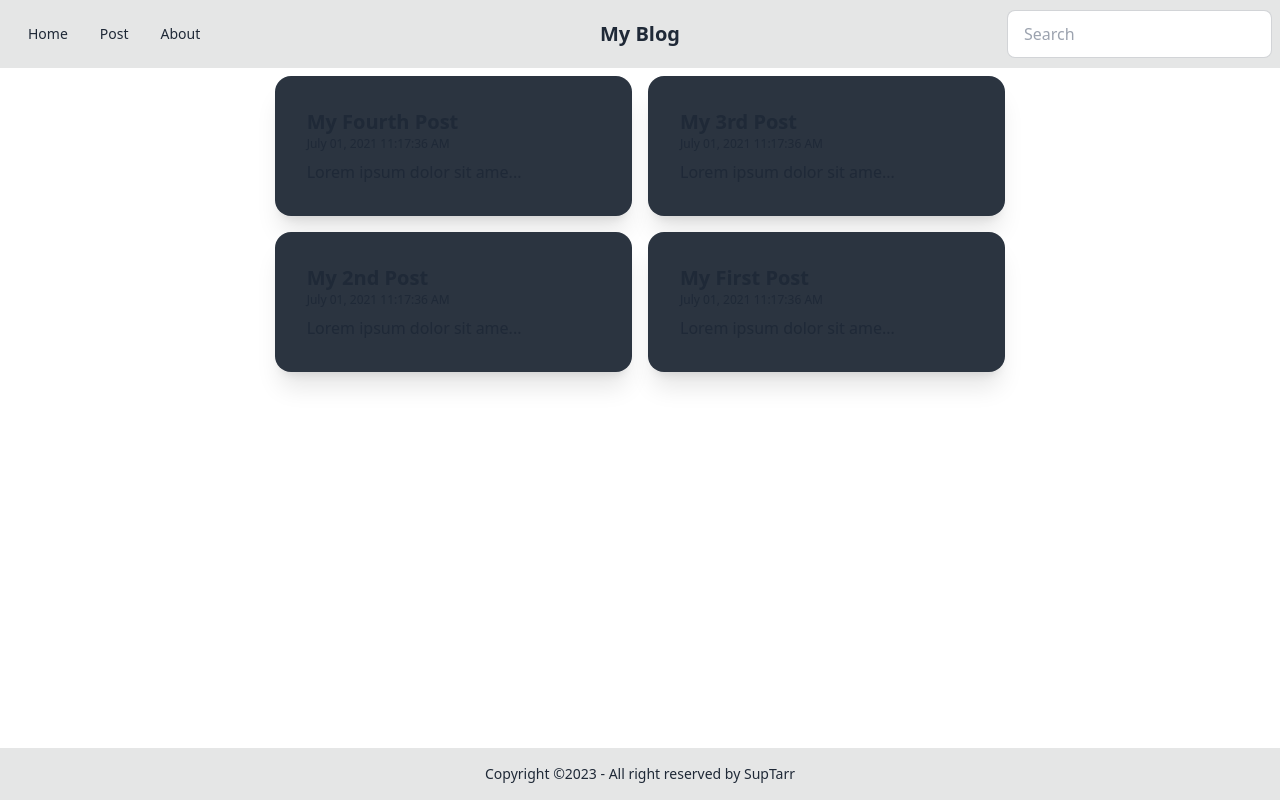
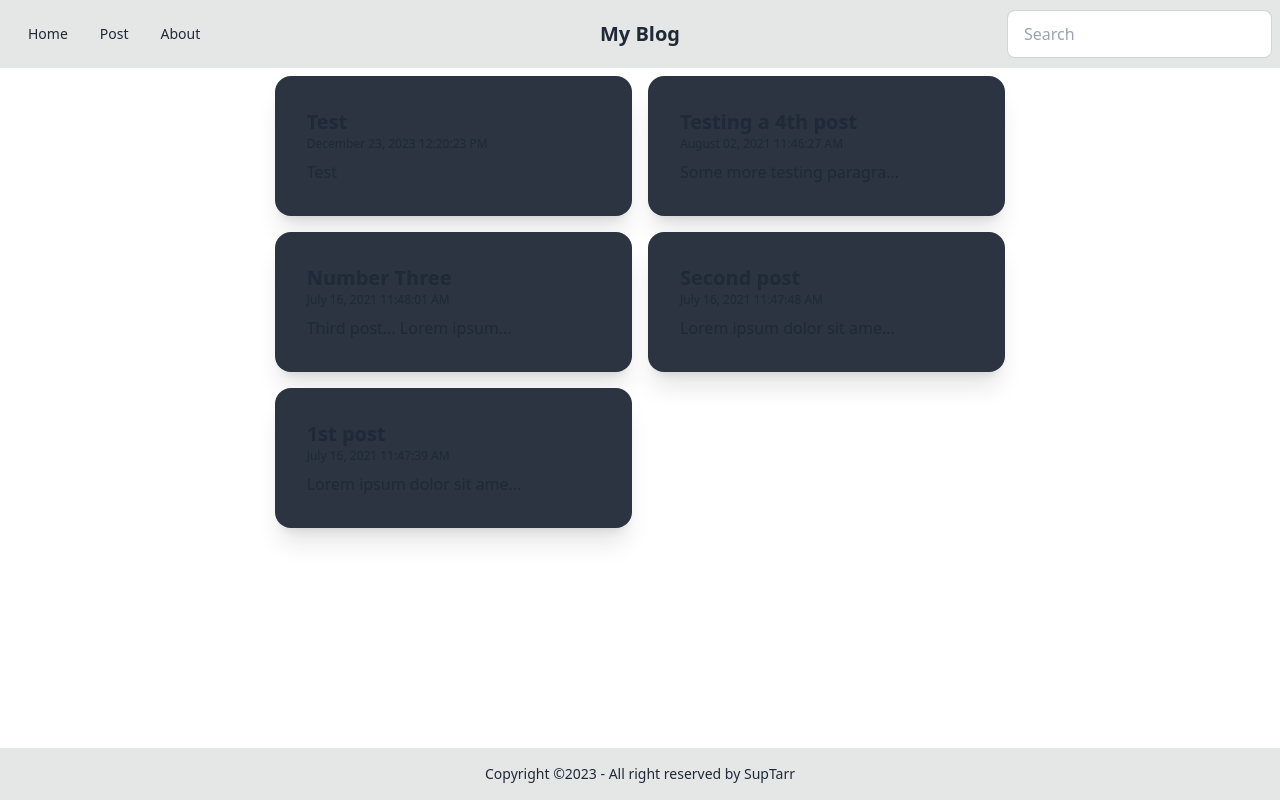
Before and after one commit to SupTarr/my-blog, a React (Vite) app: page / in a window 1280 px wide. Built offline with nearby package versions, Linux system fonts and the light colour scheme; data requests are answered from the project's data file.

Commit message:
feat: add CRUD by Axios from json-server

```diff
--- /dev/null
+++ b/data/db.json
@@ -0,0 +1,34 @@
+{
+  "posts": [
+    {
+      "id": 1,
+      "title": "1st post",
+      "datetime": "July 16, 2021 11:47:39 AM",
+      "body": "Lorem ipsum dolor sit amet, consectetur adipiscing elit, sed do eiusmod tempor incididunt ut labore et dolore magna aliqua. Ut enim ad minim veniam, quis nostrud exercitation ullamco laboris nisi ut aliquip ex ea commodo consequat. Duis aute irure dolor in reprehenderit in voluptate velit esse cillum dolore eu fugiat nulla pariatur. Excepteur sint occaecat cupidatat non proident, sunt in culpa qui officia deserunt mollit anim id est laborum."
+    },
+    {
+      "id": 2,
+      "title": "Second post",
+      "datetime": "July 16, 2021 11:47:48 AM",
+      "body": "Lorem ipsum dolor sit amet, consectetur adipiscing elit, sed do eiusmod tempor incididunt ut labore et dolore magna aliqua. Ut enim ad minim veniam, quis nostrud exercitation ullamco laboris nisi ut aliquip ex ea commodo consequat. Duis aute irure dolor in reprehenderit in voluptate velit esse cillum dolore eu fugiat nulla pariatur. Excepteur sint occaecat cupidatat non proident, sunt in culpa qui officia deserunt mollit anim id est laborum. two"
+    },
+    {
+      "id": 3,
+      "title": "Number Three",
+      "datetime": "July 16, 2021 11:48:01 AM",
+      "body": "Third post... Lorem ipsum dolor sit amet, consectetur adipiscing elit, sed do eiusmod tempor incididunt ut labore et dolore magna aliqua. Ut enim ad minim veniam, quis nostrud exercitation ullamco laboris nisi ut aliquip ex ea commodo consequat. Duis aute irure dolor in reprehenderit in voluptate velit esse cillum dolore eu fugiat nulla pariatur. Excepteur sint occaecat cupidatat non proident, sunt in culpa qui officia deserunt mollit anim id est laborum."
+    },
+    {
+      "id": 4,
+      "title": "Testing a 4th post",
+      "datetime": "August 02, 2021 11:46:27 AM",
+      "body": "Some more testing paragraphs!"
+    },
+    {
+      "id": 5,
+      "datetime": "December 23, 2023 12:20:23 PM",
+      "title": "Test",
+      "body": "Test"
+    }
+  ]
+}
--- a/package.json
+++ b/package.json
@@ -7,9 +7,11 @@
     "dev": "vite",
     "build": "tsc && vite build",
     "lint": "eslint . --ext ts,tsx --report-unused-disable-directives --max-warnings 0",
-    "preview": "vite preview"
+    "preview": "vite preview",
+    "server": "npx json-server -p 3500 -w data/db.json"
   },
   "dependencies": {
+    "axios": "^1.6.2",
     "date-fns": "^3.0.6",
     "react": "^18.2.0",
     "react-dom": "^18.2.0",
--- a/src/App.tsx
+++ b/src/App.tsx
@@ -1,7 +1,8 @@
 import { useEffect, useState } from "react";
-import { Routes, Route, useNavigate } from "react-router-dom";
+import { Routes, Route, useNavigate, useParams } from "react-router-dom";
 import { format } from "date-fns";
 import { Post } from "./types/Post";
+import Api from "./api/posts";
 import Layout from "./components/Layout";
 import PageHome from "./pages/PageHome";
 import PageNewPost from "./pages/PageNewPost";
@@ -12,36 +13,22 @@ import Page404 from "./pages/Page404";
 function App() {
   const navigate = useNavigate();
 
-  const [posts, setPosts] = useState<Post[]>([
-    {
-      id: 1,
-      title: "My First Post",
-      datetime: "July 01, 2021 11:17:36 AM",
-      body: "Lorem ipsum dolor sit amet consectetur adipisicing elit. Quis consequatur expedita, assumenda similique non optio! Modi nesciunt excepturi corrupti atque blanditiis quo nobis, non optio quae possimus illum exercitationem ipsa!",
-    },
-    {
-      id: 2,
-      title: "My 2nd Post",
-      datetime: "July 01, 2021 11:17:36 AM",
-      body: "Lorem ipsum dolor sit amet consectetur adipisicing elit. Quis consequatur expedita, assumenda similique non optio! Modi nesciunt excepturi corrupti atque blanditiis quo nobis, non optio quae possimus illum exercitationem ipsa!",
-    },
-    {
-      id: 3,
-      title: "My 3rd Post",
-      datetime: "July 01, 2021 11:17:36 AM",
-      body: "Lorem ipsum dolor sit amet consectetur adipisicing elit. Quis consequatur expedita, assumenda similique non optio! Modi nesciunt excepturi corrupti atque blanditiis quo nobis, non optio quae possimus illum exercitationem ipsa!",
-    },
-    {
-      id: 4,
-      title: "My Fourth Post",
-      datetime: "July 01, 2021 11:17:36 AM",
-      body: "Lorem ipsum dolor sit amet consectetur adipisicing elit. Quis consequatur expedita, assumenda similique non optio! Modi nesciunt excepturi corrupti atque blanditiis quo nobis, non optio quae possimus illum exercitationem ipsa!",
-    },
-  ]);
+  const [posts, setPosts] = useState<Post[]>([]);
   const [search, setSearch] = useState<string>("");
   const [searchResults, setSearchResults] = useState<Post[]>([]);
   const [postTitle, setPostTitle] = useState<string>("");
   const [postBody, setPostBody] = useState<string>("");
+
+  useEffect(() => {
+    (async () => {
+      try {
+        const response = await Api.get("/posts");
+        setPosts(response.data);
+      } catch (err) {
+        console.log(`>> error: ${(err as Error).message}`);
+      }
+    })();
+  }, []);
 
   useEffect(() => {
     const filteredResults = posts.filter(
@@ -52,25 +39,42 @@ function App() {
     setSearchResults(filteredResults.reverse());
   }, [posts, search]);
 
-  const handleSubmit = () => {
-    const id = posts.length ? posts[posts.length - 1].id + 1 : 1;
+  const handleSubmit = async (id: number = 0) => {
+    const newId = posts.length ? posts[posts.length - 1].id + 1 : 1;
     const datetime = format(new Date(), "MMMM dd, yyyy pp");
     const newPost: Post = {
-      id,
+      id: id ? id : newId,
       datetime,
       title: postTitle,
       body: postBody,
     };
-    setPosts((posts) => [...posts, newPost]);
-    setPostTitle("");
-    setPostBody("");
-    navigate("/");
+    try {
+      const response = await (id
+        ? Api.put(`/posts/${id}`, newPost)
+        : Api.post("/posts", newPost));
+      if (!id) {
+        setPosts((posts) => [...posts, response.data]);
+      } else {
+        setPosts((posts) =>
+          posts.map((post) => (post.id === id ? newPost : post)),
+        );
+      }
+      setPostTitle("");
+      setPostBody("");
+      navigate("/");
+    } catch (err) {
+      console.log(`>> error: ${(err as Error).message}`);
+    }
   };
 
-  const handleDelete = (id: number) => {
-    const postsList = posts.filter((post) => post.id != id);
-    setPosts(postsList);
-    navigate("/");
+  const handleDelete = async (id: number) => {
+    try {
+      await Api.delete(`/posts/${id}`);
+      setPosts((posts) => posts.filter((post) => post.id != id));
+      navigate("/");
+    } catch (err) {
+      console.log(`>> error: ${(err as Error).message}`);
+    }
   };
 
   return (
--- /dev/null
+++ b/src/api/posts.ts
@@ -0,0 +1,5 @@
+import axios from "axios";
+
+export default axios.create({
+  baseURL: "http://localhost:3500",
+});
--- a/src/pages/PageNewPost.tsx
+++ b/src/pages/PageNewPost.tsx
@@ -1,9 +1,13 @@
+import { useEffect } from "react";
+import { useSearchParams } from "react-router-dom";
+import Api from "../api/posts";
+
 type PropsType = {
   postTitle: string;
   postBody: string;
   setPostTitle(postTitle: string): void;
   setPostBody(postBody: string): void;
-  handleSubmit(): void;
+  handleSubmit(id?: number): void;
 };
 
 const PageNewPost = ({
@@ -13,13 +17,36 @@ const PageNewPost = ({
   setPostBody,
   handleSubmit,
 }: PropsType) => {
+  const [searchParams, _] = useSearchParams();
+
+  useEffect(() => {
+    if (searchParams.get("id")) {
+      (async () => {
+        try {
+          const response = await Api.get(`/posts/${searchParams.get("id")}`);
+          setPostTitle(response.data.title);
+          setPostBody(response.data.body);
+        } catch (err) {
+          console.log(`>> error: ${(err as Error).message}`);
+        }
+      })();
+    } else {
+      setPostTitle("");
+      setPostBody("");
+    }
+  }, []);
+
   return (
     <main className="mx-auto flex w-full flex-col flex-wrap gap-5 p-2 md:w-9/12 lg:w-7/12">
       <h1 className="mb-2 text-2xl font-semibold">New Post</h1>
       <form
         onSubmit={(e) => {
           e.preventDefault();
-          handleSubmit();
+          if (searchParams.get("id")) {
+            handleSubmit(Number(searchParams.get("id")));
+          } else {
+            handleSubmit();
+          }
         }}
       >
         <label className="form-control">
--- a/src/pages/PagePost.tsx
+++ b/src/pages/PagePost.tsx
@@ -1,5 +1,5 @@
 import { Post } from "../types/Post";
-import { useParams, Link } from "react-router-dom";
+import { useParams, useNavigate, Link } from "react-router-dom";
 import { Alert, AlertType } from "../components/Alert";
 
 type PropsType = {
@@ -9,6 +9,7 @@ type PropsType = {
 
 const PagePost = ({ posts, handleDelete }: PropsType) => {
   const { id } = useParams();
+  const navigate = useNavigate();
   const post = posts.find((post) => post.id.toString() === id);
 
   return (
@@ -18,6 +19,12 @@ const PagePost = ({ posts, handleDelete }: PropsType) => {
           <h1 className="mb-2 text-2xl font-semibold">{post.title}</h1>
           <p className="mb-5 text-xs">{post.datetime}</p>
           <p className="mb-5">{post.body}</p>
+          <button
+            className="btn btn-accent max-w-36"
+            onClick={() => navigate(`/post?id=${id}`)}
+          >
+            Edit Post
+          </button>
           <button
             className="btn btn-error max-w-36"
             onClick={() => handleDelete(post.id)}
```
Also changed, not shown: 1 other file (tests, documents, lock files or other folders).
